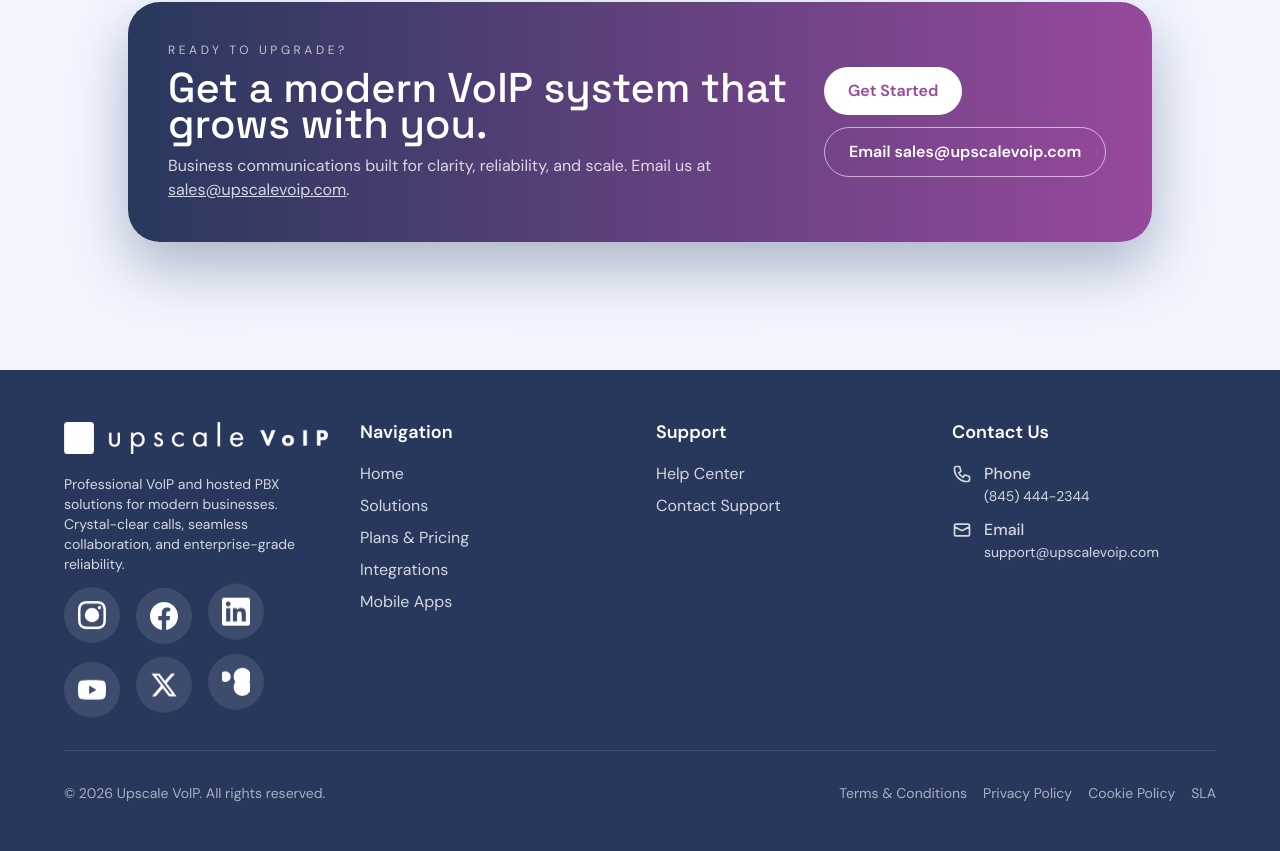
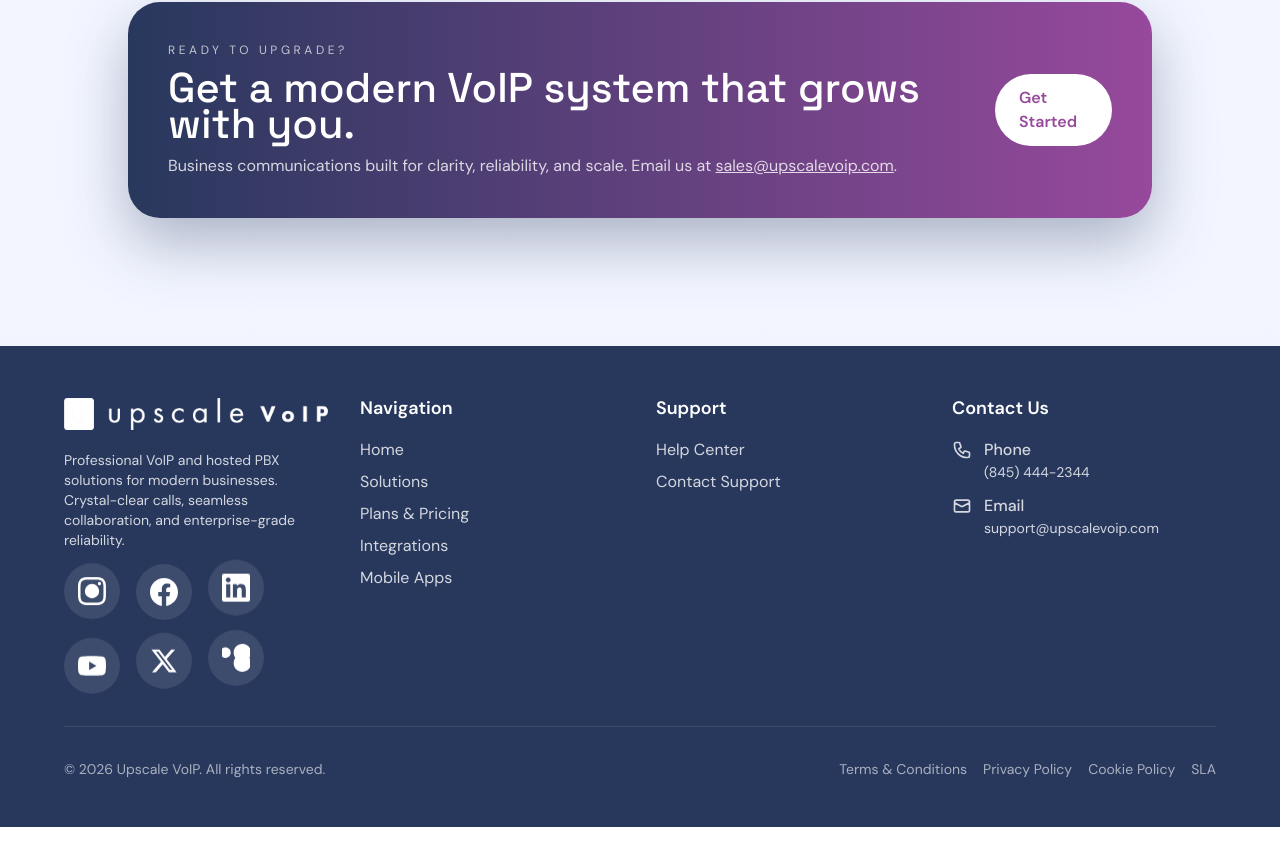
Before and after one commit to jriverasanz/upscale-voip-website, a React (Vite) app: page / in a window 1280 px wide. Shown: the part 4339-5190 px from the top of the page. After the commit the page ends 5166 px from the top, so only its background shows below. Built offline with nearby package versions, Linux system fonts and the light colour scheme.

Commit message:
Fix Vercel deployment, update integrations, add client login link

```diff
--- a/src/App.jsx
+++ b/src/App.jsx
@@ -1334,17 +1334,11 @@
               </p>
             </div>
             <div className="flex flex-wrap gap-3">
-              <Link
-                to="/plans"
+              <a
+                href="mailto:sales@upscalevoip.com"
                 className="inline-flex px-6 py-3 rounded-full bg-white text-brand-violet font-semibold"
               >
                 Get Started
-              </Link>
-              <a
-                href="mailto:sales@upscalevoip.com"
-                className="inline-flex px-6 py-3 rounded-full border border-white/60 text-white font-semibold hover:text-white/80 transition-colors"
-              >
-                Email sales@upscalevoip.com
               </a>
             </div>
           </div>
```
